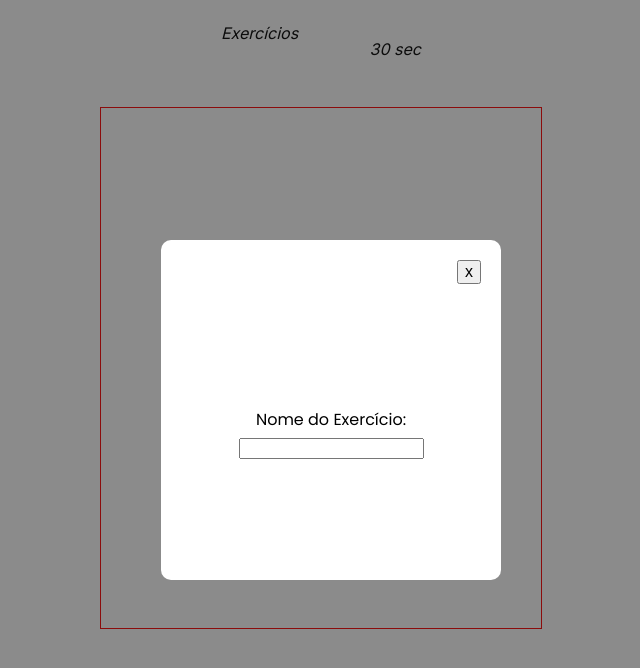
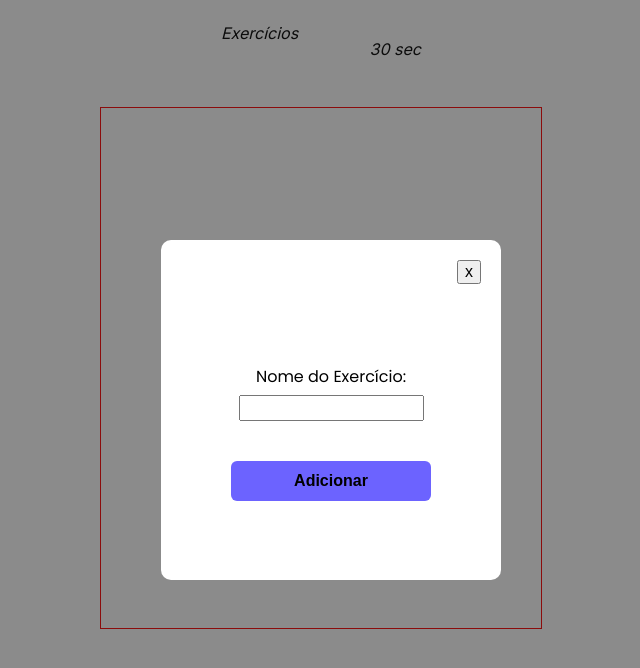
Before and after one commit to Sara01romao/projeto-exercicios, a plain HTML site: page index.html in a window 1280 px wide. Both pictures are taken after a click on the button "Adicionar Exercício". Shown: the whole page, without its empty margins (319-959 px from the left). Drawn offline with Linux system fonts and the light colour scheme.

Commit message:
ajuste modal estilo

```diff
--- a/index.html
+++ b/index.html
@@ -24,10 +24,14 @@
             <div class="modal">
                 <div class="content">
                     <button class="close">x</button>
-                    <div class="modalInput">
-                        <label for="nameExercise">Nome do Exercício:</label>
-                        <input type="text" id="exercise">
+                    <div class="modalElements">
+                        <div class="modalInput">
+                            <label for="nameExercise">Nome do Exercício:</label>
+                            <input type="text" id="exercise">
+                        </div>
+                        <button class="button" id="add"> Adicionar</button>
                     </div>
+
                 </div>
             </div>
 
```
Also changed, not shown: scss/styles.css, scss/styles.scss (line endings or trailing spaces), 1 other file.
